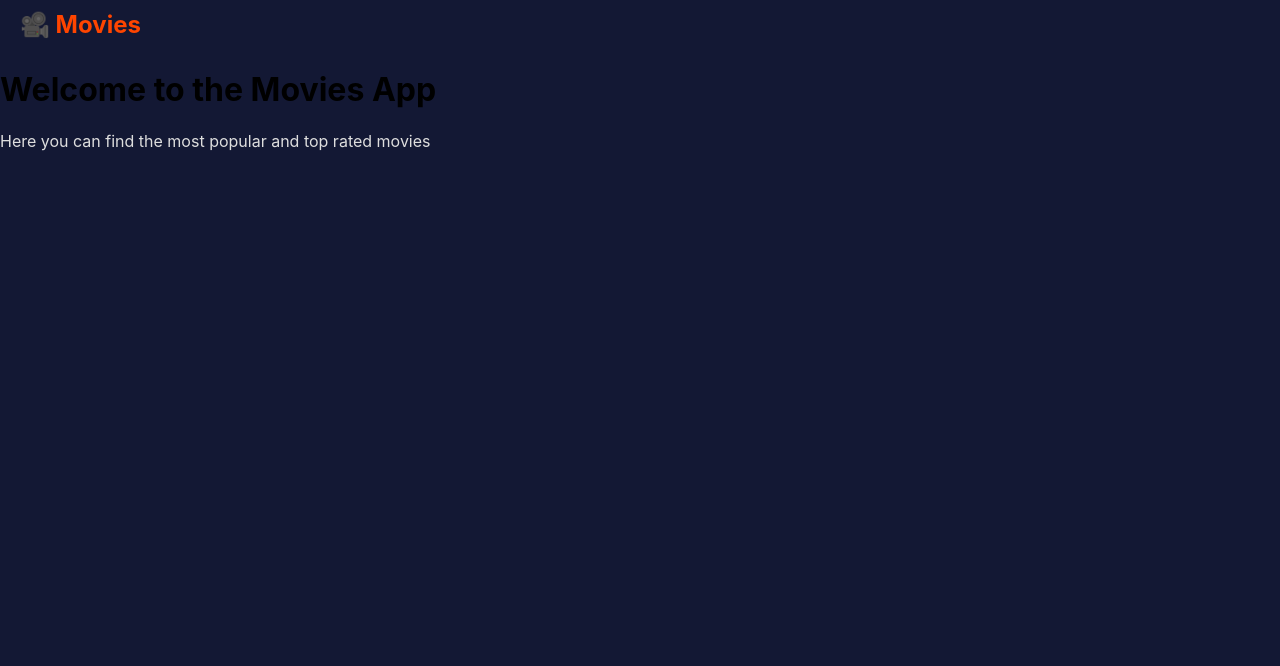
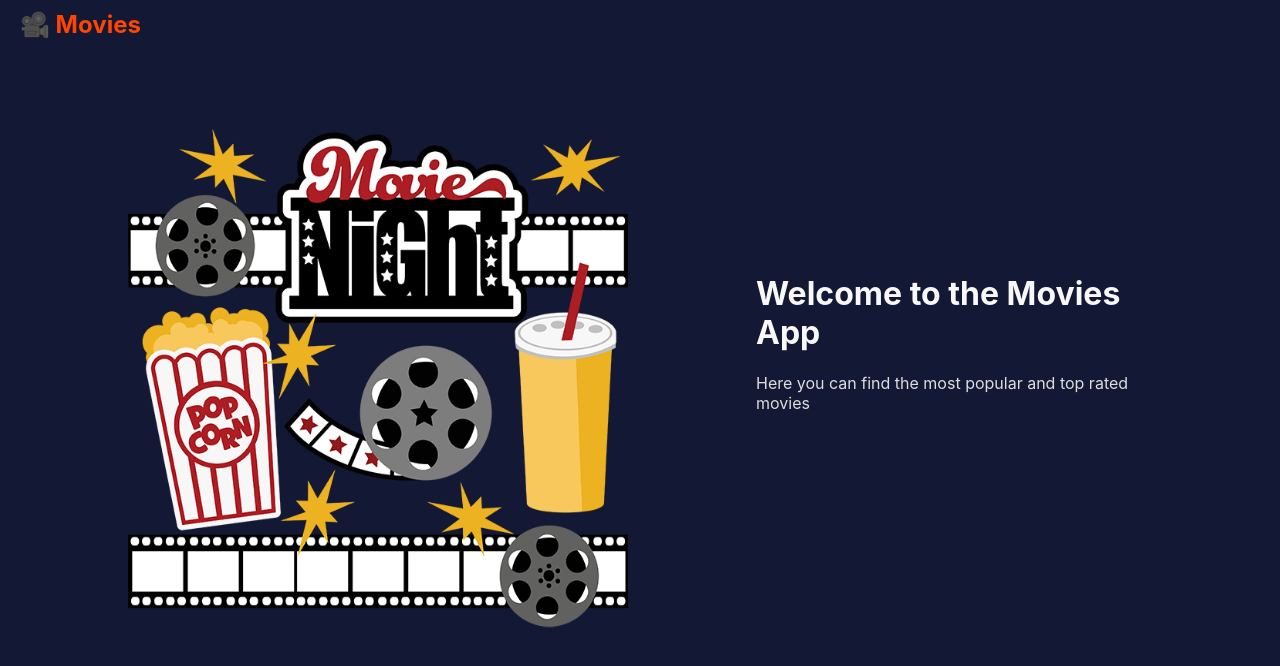
Before and after one commit to joaoveasey/movies-app, a React (Create React App) app: page / in a window 1280 px wide. Shown: the top 666 px of the page. Built offline with nearby package versions, Linux system fonts and the light colour scheme.

Commit message:
interface home

```diff
--- a/src/home/home.css
+++ b/src/home/home.css
@@ -0,0 +1,15 @@
+.home {
+    display: flex;
+    align-items: center;
+}
+
+.main-image {
+    margin-top: 10vh;
+    margin-left: 10%;
+}
+
+.main-text {
+    color: #f8f8f8;
+    margin-left: 10%;
+    margin-right: 10%;
+}
--- a/src/home/home.js
+++ b/src/home/home.js
@@ -1,14 +1,19 @@
 import React, { useEffect, useState } from 'react';
-import { Blocks } from 'react-loader-spinner';
-import axios from 'axios';
+import image from '../imgs/main-image.png'
+import './home.css';
 
 const Home = () => {
 
 
     return (
         <div className="home">
-            <h1>Welcome to the Movies App</h1>
-            <p>Here you can find the most popular and top rated movies</p>
+            <div className='main-image'>
+               <img src={image} alt='Movies and popcorns' height={500} width={500} />
+            </div>
+            <div className='main-text'>
+                <h1>Welcome to the Movies App</h1>
+                <p>Here you can find the most popular and top rated movies</p>
+            </div>
         </div>
     )
 }
```
Also changed, not shown: src/imgs/main-image.png (added).
